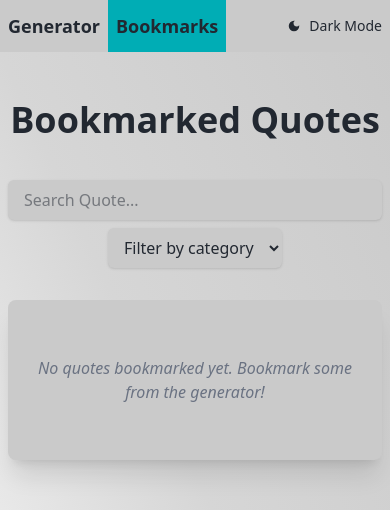
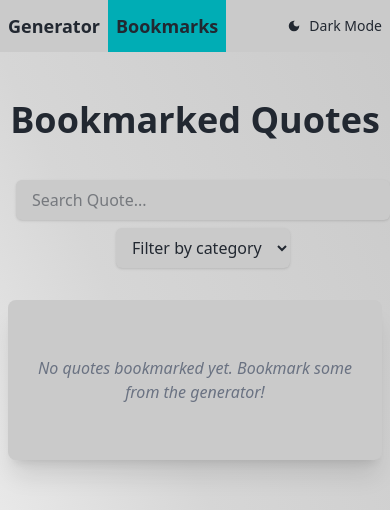
Before and after one commit to Klayne27/quote-generator, a React (Vite) app: page / in a window 390 px wide. Both pictures are taken after a click on the element "Bookmarks". Shown: the top 510 px of the page. Built offline with nearby package versions, Linux system fonts and the light colour scheme.

Commit message:
mobile fix

```diff
--- a/src/components/BookmarksList.jsx
+++ b/src/components/BookmarksList.jsx
@@ -56,8 +56,8 @@ function BookmarksList() {
         </h1>
       </header>
 
-      <main className="flex-grow flex flex-col items-center">
-        <div className="p-2 w-full mx-2 sm:max-w-2xl sm:mx-auto mb-6 flex flex-col sm:flex-row items-center justify-center sm:justify-end sm:space-x-2 space-y-2 sm:space-y-0">
+      <main>
+        <div className="p-2 sm:p-0 w-full mx-2 sm:max-w-2xl sm:mx-auto mb-6 flex flex-col sm:flex-row items-center justify-center sm:justify-end sm:space-x-2 space-y-2 sm:space-y-0">
           <input
             type="text"
             id="authorSearchInput"
@@ -108,7 +108,7 @@ function BookmarksList() {
                   <div className="flex justify-center items-center mt-10">
                     <button
                       onClick={() => handleRemoveBookmark(quote.id)}
-                      className="transition-colors px-3 py-1 border border-red-700 text-red-700 dark:border-red-400 dark:text-red-400 rounded-md text-sm font-semibold hover:bg-red-300 dark:hover:bg-red-900 focus:outline-none cursor-pointer active:scale-90 transition duration-200"
+                      className=" px-3 py-1 border border-red-700 text-red-700 dark:border-red-400 dark:text-red-400 rounded-md text-sm font-semibold hover:bg-red-300 dark:hover:bg-red-900 focus:outline-none cursor-pointer active:scale-90 transition duration-200"
                       title="Remove from bookmarks"
                     >
                       <FaTrashAlt />
```
